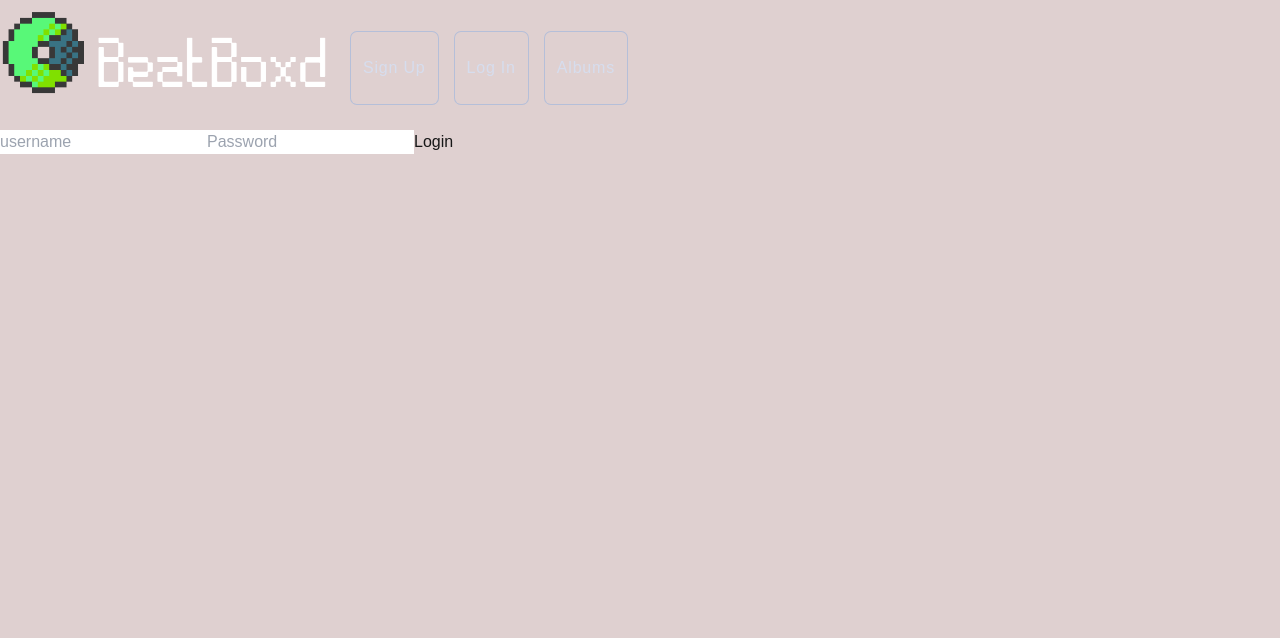
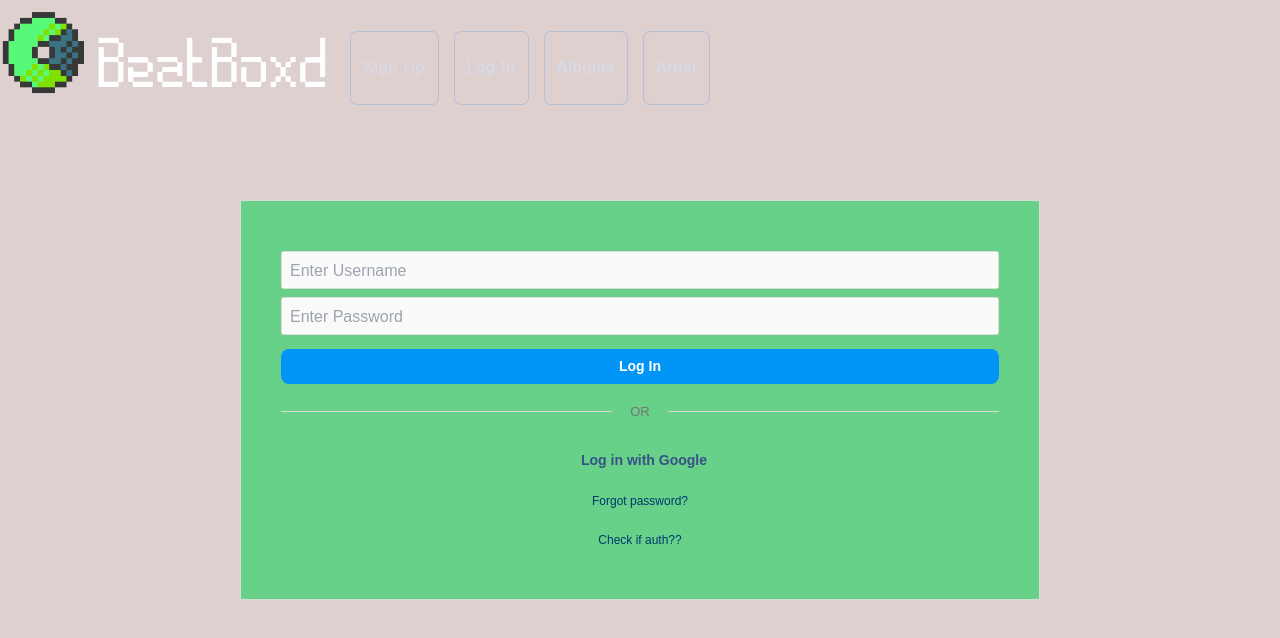
Before and after one commit to AkuraEx/BeatBoxdApp, a Next.js app: page /login in a window 1280 px wide. Shown: the top 638 px of the page. Built offline with nearby package versions, Linux system fonts and the light colour scheme.

Commit message:
User Authentication and Artist Page

```diff
--- a/components/banner.tsx
+++ b/components/banner.tsx
@@ -40,6 +40,14 @@ return(
                             />
                         <span>Albums</span>
                     </label>
+                    <label>
+                        <input
+                            type="radio"
+                            name="radio"
+                            onClick={() => router.push("/artists")}
+                            />
+                        <span>Artist</span>
+                    </label>
                 </div>
             </div>
     );
--- /dev/null
+++ b/pages/artist/index.tsx
@@ -0,0 +1,48 @@
+"use client";
+import type { InferGetServerSidePropsType, GetServerSideProps } from 'next';
+import Image from "next/image";
+import { fetchArtists } from "../../utils/api.ts";
+import  React  from "react";
+
+
+
+
+export async function getServerSideProps() {
+  const res = await fetchArtists();
+
+
+  const data = res.map((entry: any) => ({
+    id: entry.AId,
+    artist: entry.Artist_Name,
+    slug: entry.slug,
+    date: entry.Added_On
+  }));
+
+
+
+
+
+  return {
+    props: {
+      data,
+    },
+  };
+}
+
+
+
+export default function Home({ data,  }:
+  InferGetServerSidePropsType<typeof getServerSideProps>
+) {
+  return (
+    <div>
+      <ul id = "index">
+        {data.map((entry: any) => (
+      <div key={entry.id}>
+          <a href={`http://localhost:3000/`}>{entry.artist}{entry.date}<br/></a>
+      </div>
+      ))}
+      </ul>
+    </div>
+  );
+}
--- a/pages/index.tsx
+++ b/pages/index.tsx
@@ -1,7 +1,7 @@
 "use client";
 import type { InferGetServerSidePropsType, GetServerSideProps } from 'next';
 import Image from "next/image";
-import { fetchAlbums } from "../utils/api.ts";
+import { authenticateSession, fetchAlbums } from "../utils/api.ts";
 import  React  from "react";
 
 
@@ -23,6 +23,21 @@ export async function getServerSideProps() {
   };
 }
 
+const checkToken = async () => {
+  try {
+      const res = await authenticateSession();
+
+      if (res) {
+          console.log(res)
+          // router.push('/')
+      } else {
+          console.log('ERRRRROR');
+      }
+      } catch (error) {
+      console.log("anotha error lol", error);
+          return;
+      }
+}
 
 
 export default function Home({ data,  }:
@@ -36,6 +51,8 @@ export default function Home({ data,  }:
         ))}
       </ul>
 
+      <button onClick={checkToken}>Am I authenticated?</button>
+
     </div>
   );
 }
--- a/pages/login/index.tsx
+++ b/pages/login/index.tsx
@@ -1,11 +1,9 @@
 'use client';
 import { FormEvent } from 'react'
 import { useRouter } from 'next/router'
-import { authenticateUser } from '../../utils/api';
+import { authenticateSession, authenticateUser } from '../../utils/api';
 
 export default function Login() {
-    const router = useRouter()
-
     const handleSubmit = async ( e: FormEvent<HTMLFormElement>) => {
         e.preventDefault();
 
@@ -15,8 +13,10 @@ export default function Login() {
 
         try {
             const res = await authenticateUser(username, password);
-            if (2 === 2) {
-                router.push('/')
+
+            if (res) {
+                console.log(res)
+                // router.push('/')
             } else {
                 console.log('ERRRRROR');
             }
@@ -27,13 +27,53 @@ export default function Login() {
     };
 
 
+    const checkToken = async () => {
+        try {
+            const res = await authenticateSession();
+
+            if (res) {
+                console.log(res)
+                // router.push('/')
+            } else {
+                console.log('ERRRRROR');
+            }
+            } catch (error) {
+            console.log("anotha error lol", error);
+                return;
+            }
+    }
+
+
+
     return (
-        <div>
-            <form onSubmit={handleSubmit}>
-                <input type="username" name="username" placeholder="username" required />
-                <input type="password" name="password" placeholder="Password" required/>
-                <button type="submit">Login</button>
+        <div className="container">
+            <div className="content">
+            <form className="content__form" onSubmit={handleSubmit}>
+                <div className="content__inputs">
+                <label>
+                    <input type="username" name="username" placeholder="Enter Username" required />
+                </label>
+                <label>
+                    <input type="password" name="password" placeholder="Enter Password" required/>
+                </label>
+                </div>
+                <button type="submit">Log In</button>
             </form>
+            <div className="content__or-text">
+                <span></span>
+                <span>OR</span>
+                <span></span>
+            </div>
+            <div className="content__forgot-buttons">
+                <button>
+                <span>
+                </span>
+                <span>Log in with Google</span>
+                </button>
+                <button>Forgot password?</button>
+                <button onClick = {checkToken}>Check if auth??</button>
+            </div>
+            </div>
         </div>
     );
 }
--- a/pages/signup/index.tsx
+++ b/pages/signup/index.tsx
@@ -46,15 +46,37 @@ export default function Signup() {
     };
 
     return (
-        <div>
-            <form onSubmit={handleSubmit}>
-                <input type="text" name="username" value={formData.username} onChange={handleChange} placeholder="Enter username" />
-                <input type="email" name="email" value={formData.email} onChange={handleChange} placeholder="Enter email" />
-                <input type="password" name="password" value={formData.password} onChange={handleChange} placeholder="Enter password" />
-                <button type="submit">Signup</button>
+        <div className="container">
+            <div className="content">
+            <form className="content__form" onSubmit={handleSubmit}>
+                <div className="content__inputs">
+                <label>
+                    <input type="username" name="username" value={formData.username} onChange={handleChange} placeholder="Enter Username" required />
+                </label>
+                <label>
+                    <input type="email" name="email" value={formData.email} onChange={handleChange} placeholder="Enter Email" required/>
+                </label>
+                <label>
+                    <input type="password" name="password" value={formData.password} onChange={handleChange} placeholder="Enter Password" required/>
+                </label>
+                </div>
+                <button type="submit">Sign Up</button>
             </form>
-            {errorMessage && <p style={{ color: "red" }}>{errorMessage}</p>}
-            {successMessage && <p style={{ color: "green "}}>{successMessage}</p>}
+            <div className="content__or-text">
+                <span></span>
+                <span>OR</span>
+                <span></span>
+            </div>
+            <div className="content__forgot-buttons">
+                <button>
+                <span>
+                </span>
+                <span>Sign Up with Google</span>
+                </button>
+                <p className="error"> {errorMessage}</p>
+                <p className="success"> {successMessage}</p>
+            </div>
+            </div>
         </div>
     );
 }
--- a/styles/globals.css
+++ b/styles/globals.css
@@ -10,7 +10,7 @@
 @media (prefers-color-scheme: dark) {
   :root {
     --background: #353535;
-    --foreground: #ededed;
+    --foreground: #ffffff;
   }
 }
 
@@ -25,6 +25,10 @@ body {
   outline: 0;
   border-color: #2260ff;
   box-shadow: 0 0 0 4px #b5c9fc;
+}
+
+input {
+  color: black;
 }
 
 .mybanner div {
@@ -81,3 +85,153 @@ label span {
   gap: 50px;
   padding: 50px;
 }
+
+
+
+
+
+
+
+
+
+
+
+
+
+
+
+/* Sign up and Login Forms */
+/* From Uiverse.io by Galahhad */
+.content i {
+  margin-bottom: 41px;
+}
+
+.container {
+  border-radius: 1px;
+  padding: 50px 40px 20px 40px;
+  box-sizing: border-box;
+  font-family: sans-serif;
+  color: #737373;
+  border: 1px solid rgb(219, 219, 219);
+  text-align: center;
+  background: rgb(103, 209, 138);
+  position: fixed;
+  inset: 0px;
+  width: 50rem;
+  max-width: 100vw;
+  max-height: 50%;
+  margin: auto;
+}
+
+.content__form {
+  display: flex;
+  flex-direction: column;
+  row-gap: 14px;
+}
+
+.content__inputs {
+  display: flex;
+  flex-direction: column;
+  row-gap: 8px;
+}
+
+.content__form label {
+  border: 1px solid rgb(219, 219, 219);
+  display: flex;
+  min-width: 268px;
+  height: 38px;
+  background: rgb(250, 250, 250);
+  border-radius: 3px;
+}
+
+.content__form span {
+  text-overflow: ellipsis;
+  transform-origin: left;
+  font-size: 12px;
+  left: 8px;
+  pointer-events: none;
+  transition: transform ease-out .1s
+}
+
+.content__form input {
+  width: 100%;
+  background: inherit;
+  border: 0;
+  outline: none;
+  padding: 9px 8px 7px 8px;
+  text-overflow: ellipsis;
+  font-size: 16px;
+  vertical-align: middle;
+}
+
+.content__form input:valid+span {
+  transform: scale(calc(10 / 12)) translateY(-10px);
+}
+
+.content__form input:valid {
+  padding: 14px 0 2px 8px;
+  font-size: 12px;
+}
+
+.content__or-text {
+  display: flex;
+  justify-content: space-between;
+  align-items: center;
+  text-transform: uppercase;
+  font-size: 13px;
+  column-gap: 18px;
+  margin-top: 18px;
+}
+
+.content__or-text span:nth-child(3),
+.content__or-text span:nth-child(1) {
+  display: block;
+  width: 100%;
+  height: 1px;
+  background-color: rgb(219, 219, 219);
+}
+
+.content__forgot-buttons {
+  display: flex;
+  flex-direction: column;
+  margin-top: 28px;
+  row-gap: 21px;
+}
+
+.content__forgot-buttons button {
+  display: flex;
+  justify-content: center;
+  align-items: center;
+  column-gap: 8px;
+  background: none;
+  border: none;
+  cursor: pointer;
+  font-size: 12px;
+  color: #00376b;
+}
+
+.content__forgot-buttons button:first-child {
+  color: #385185;
+  font-size: 14px;
+  font-weight: 600;
+}
+
+.content__form button {
+  background: rgb(0, 149, 246);
+  color: white;
+  border: none;
+  border-radius: 8px;
+  font-weight: 700;
+  font-size: 14px;
+  padding: 7px 16px;
+  cursor: pointer;
+}
+
+.content__form button:hover {
+  background: rgb(24, 119, 242);
+}
+
+.content__form button:active:not(:hover) {
+  background: rgb(0, 149, 246);
+  opacity: .7;
+}
```
Also changed, not shown: utils/api.ts (+62 -1 lines).
